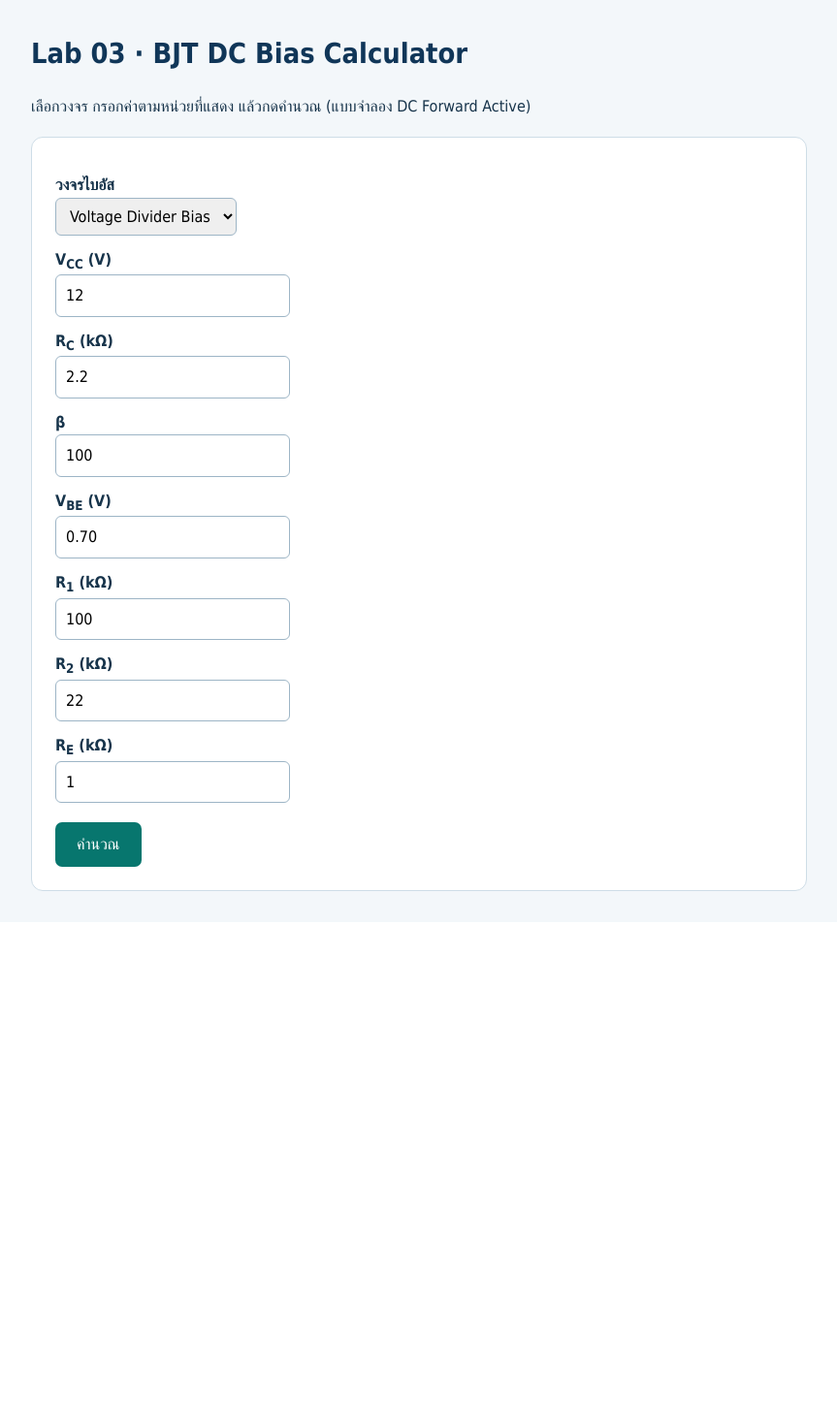
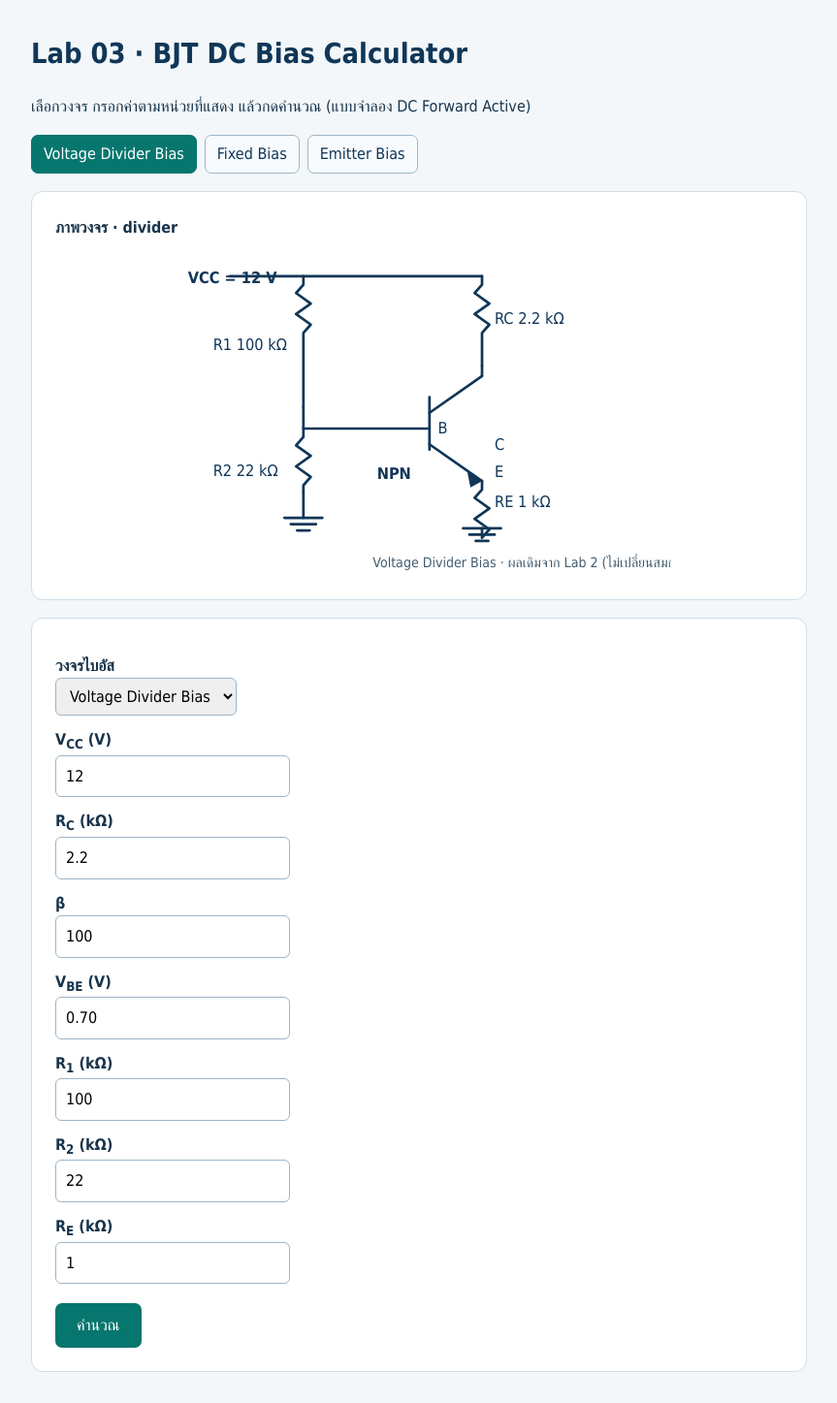
Before and after one commit to pakkhaphon-dot/Lab03, a Flask app: page / in a window 1280 px wide. Shown: the whole page at 97% size, without its empty margins (208-1071 px from the left). Before the commit the page ends 919 px from the top, so only its background shows below. Run offline with Flask 3, Linux system fonts and the light colour scheme.

Commit message:
feat: add mode links and per-circuit SVG diagrams

```diff
--- a/app.py
+++ b/app.py
@@ -61,7 +61,11 @@ def _parse_positive(form, name):
 
 @app.route("/", methods=["GET", "POST"])
 def index():
-    mode = request.form.get("mode", "divider") if request.method == "POST" else "divider"
+    mode = (
+        request.form.get("mode", "divider")
+        if request.method == "POST"
+        else request.args.get("mode", "divider")
+    )
     error = None
     result = None
 
--- /dev/null
+++ b/templates/circuit_divider.html
@@ -0,0 +1,34 @@
+<svg viewBox="0 0 480 320" role="img" aria-label="Voltage Divider Bias circuit diagram" class="circuit-svg">
+  <g fill="none" stroke="#103658" stroke-width="2.5" stroke-linecap="round" stroke-linejoin="round">
+    <path d="M60 35 H300"/>
+    <!-- RC -->
+    <path d="M300 35 V43 l-7 8 l14 10 l-14 10 l14 10 l-7 8 V120"/>
+    <path d="M300 120 V130"/>
+    <!-- transistor -->
+    <path d="M250 150 V200"/>
+    <path d="M250 165 L300 130"/>
+    <path d="M250 195 L300 230"/>
+    <path d="M286 221 L300 230 L289 236" fill="#103658" stroke="none"/>
+    <!-- R1 / R2 divider -->
+    <path d="M130 35 V43 l-7 8 l14 10 l-14 10 l14 10 l-7 8 V160"/>
+    <path d="M130 160 V180 H250"/>
+    <path d="M130 180 V188 l-7 8 l14 10 l-14 10 l14 10 l-7 8 V240"/>
+    <path d="M130 240 V265"/>
+    <path d="M112 265 H148 M118 271 H142 M124 277 H136"/>
+    <!-- RE -->
+    <path d="M300 230 V238 l-7 8 l14 10 l-14 10 l14 10 l-7 8 V275"/>
+    <path d="M282 275 H318 M288 281 H312 M294 287 H306"/>
+  </g>
+  <g font-family="Tahoma,Arial,sans-serif" font-size="15" fill="#103658">
+    <text x="20" y="42" font-weight="bold">VCC = {{ form.get('vcc', defaults.vcc) }} V</text>
+    <text x="312" y="80">RC {{ form.get('rc', defaults.rc) }} kΩ</text>
+    <text x="44" y="105">R1 {{ form.get('r1', defaults.r1) }} kΩ</text>
+    <text x="44" y="225">R2 {{ form.get('r2', defaults.r2) }} kΩ</text>
+    <text x="312" y="255">RE {{ form.get('re', defaults.re) }} kΩ</text>
+    <text x="312" y="200">C</text>
+    <text x="258" y="185">B</text>
+    <text x="312" y="226">E</text>
+    <text x="200" y="228" font-weight="bold">NPN</text>
+    <text x="196" y="312" font-size="13" fill="#415e71">Voltage Divider Bias · ผลเดิมจาก Lab 2 (ไม่เปลี่ยนสมการ)</text>
+  </g>
+</svg>
--- a/templates/index.html
+++ b/templates/index.html
@@ -13,6 +13,10 @@
     input,select{font:inherit;padding:8px 10px;border:1px solid #9db5c6;border-radius:6px;max-width:100%}
     input{width:220px}
     button{margin-top:20px;background:#07766e;color:#fff;border:0;border-radius:7px;padding:10px 22px;font:inherit;cursor:pointer}
+    .mode-links{display:flex;flex-wrap:wrap;gap:8px;margin:14px 0}
+    .mode-links a{border:1px solid #9db5c6;border-radius:7px;padding:6px 12px;text-decoration:none;color:#103658;background:#f8fbfd}
+    .mode-links a.active{background:#07766e;color:#fff;border-color:#07766e}
+    .circuit-svg{display:block;width:100%;max-width:520px;height:auto;margin:auto}
     .error{background:#fff5e8;border-left:4px solid #823c17;color:#67361f;padding:12px 15px;border-radius:4px}
     .result{background:#e8f6f2;border-left:4px solid #07766e;padding:12px 15px;border-radius:4px}
     .warn{background:#fff5e8;border-left:4px solid #823c17;padding:10px 12px;border-radius:4px;margin-top:10px}
@@ -25,6 +29,19 @@
 <main class="shell">
   <h1>Lab 03 · BJT DC Bias Calculator</h1>
   <p>เลือกวงจร กรอกค่าตามหน่วยที่แสดง แล้วกดคำนวณ (แบบจำลอง DC Forward Active)</p>
+
+  <nav class="mode-links" aria-label="เลือกโหมดและกรอกค่า">
+    <a href="/?mode=divider" class="{{ 'active' if mode == 'divider' else '' }}">Voltage Divider Bias</a>
+    <a href="/?mode=fixed" class="{{ 'active' if mode == 'fixed' else '' }}">Fixed Bias</a>
+    <a href="/?mode=emitter" class="{{ 'active' if mode == 'emitter' else '' }}">Emitter Bias</a>
+  </nav>
+
+  <div class="card">
+    <strong>ภาพวงจร · {{ mode }}</strong>
+    {% if mode == 'fixed' %}{% include 'circuit_fixed.html' %}
+    {% elif mode == 'emitter' %}{% include 'circuit_emitter.html' %}
+    {% else %}{% include 'circuit_divider.html' %}{% endif %}
+  </div>
 
   <div class="card">
     <form method="post" action="/" id="bias-form">
```
Also changed, not shown: templates/circuit_emitter.html (added, +29 -0 lines), templates/circuit_fixed.html (added, +30 -0 lines), 1 other file.
